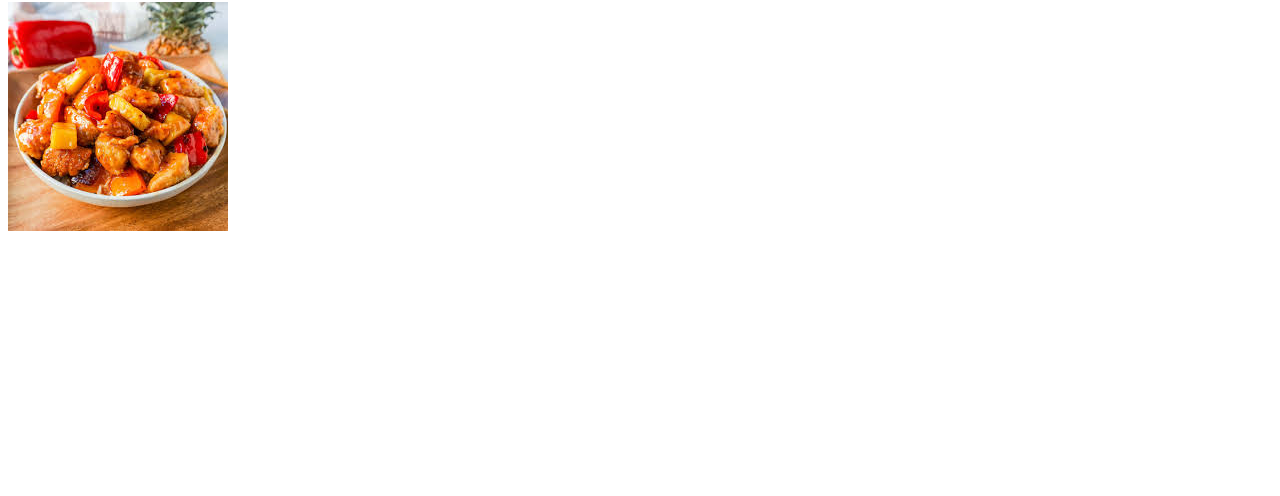
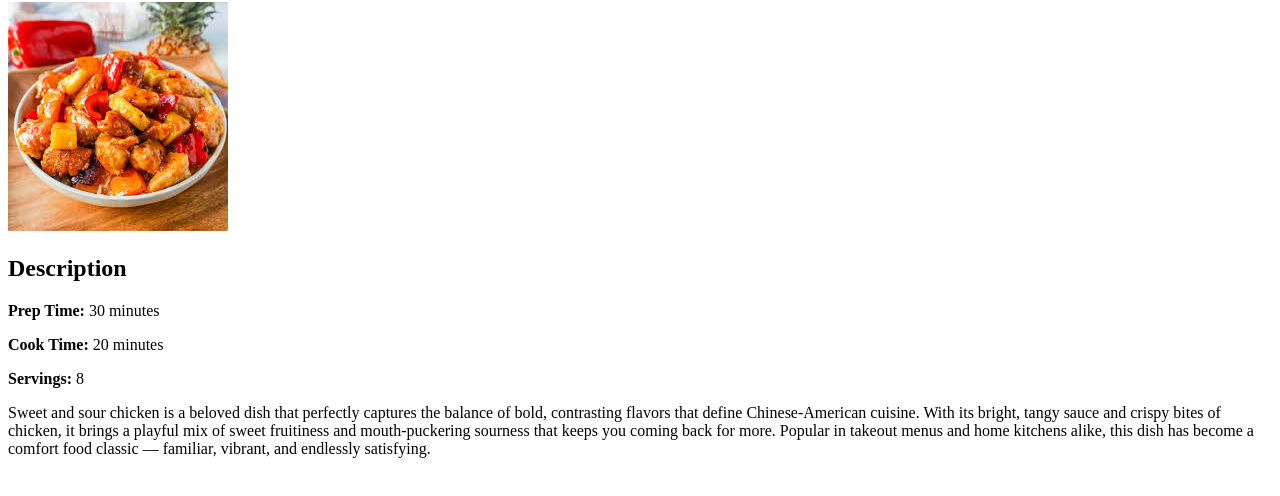
Before and after one commit to jonkermoo/odin-recipes, a plain HTML site: page recipes/sschicken.html in a window 1280 px wide. Shown: the part 104-600 px from the top of the page. Drawn offline with Linux system fonts and the light colour scheme.

Commit message:
added brief desc of sweet sour chicken

```diff
--- a/recipes/sschicken.html
+++ b/recipes/sschicken.html
@@ -8,5 +8,17 @@
     <a href="../index.html">Back</a>
     <h1>Sweet and Sour Chicken</h1>
     <img src="../images/sschicken.jpeg">
+    <h2><strong>Description</strong></h2>
+    <p><strong>Prep Time:</strong> 30 minutes</p>
+    <p><strong>Cook Time:</strong> 20 minutes</p>
+    <p><strong>Servings:</strong> 8</p>
+    <p>Sweet and sour chicken is a beloved dish that perfectly captures the
+        balance of bold, contrasting flavors that define Chinese-American
+        cuisine. With its bright, tangy sauce and crispy bites of chicken,
+        it brings a playful mix of sweet fruitiness and mouth-puckering
+        sourness that keeps you coming back for more. Popular in takeout
+        menus and home kitchens alike, this dish has become a comfort food
+        classic — familiar, vibrant, and endlessly satisfying. </p>
+
 </body>
 </html>
```
